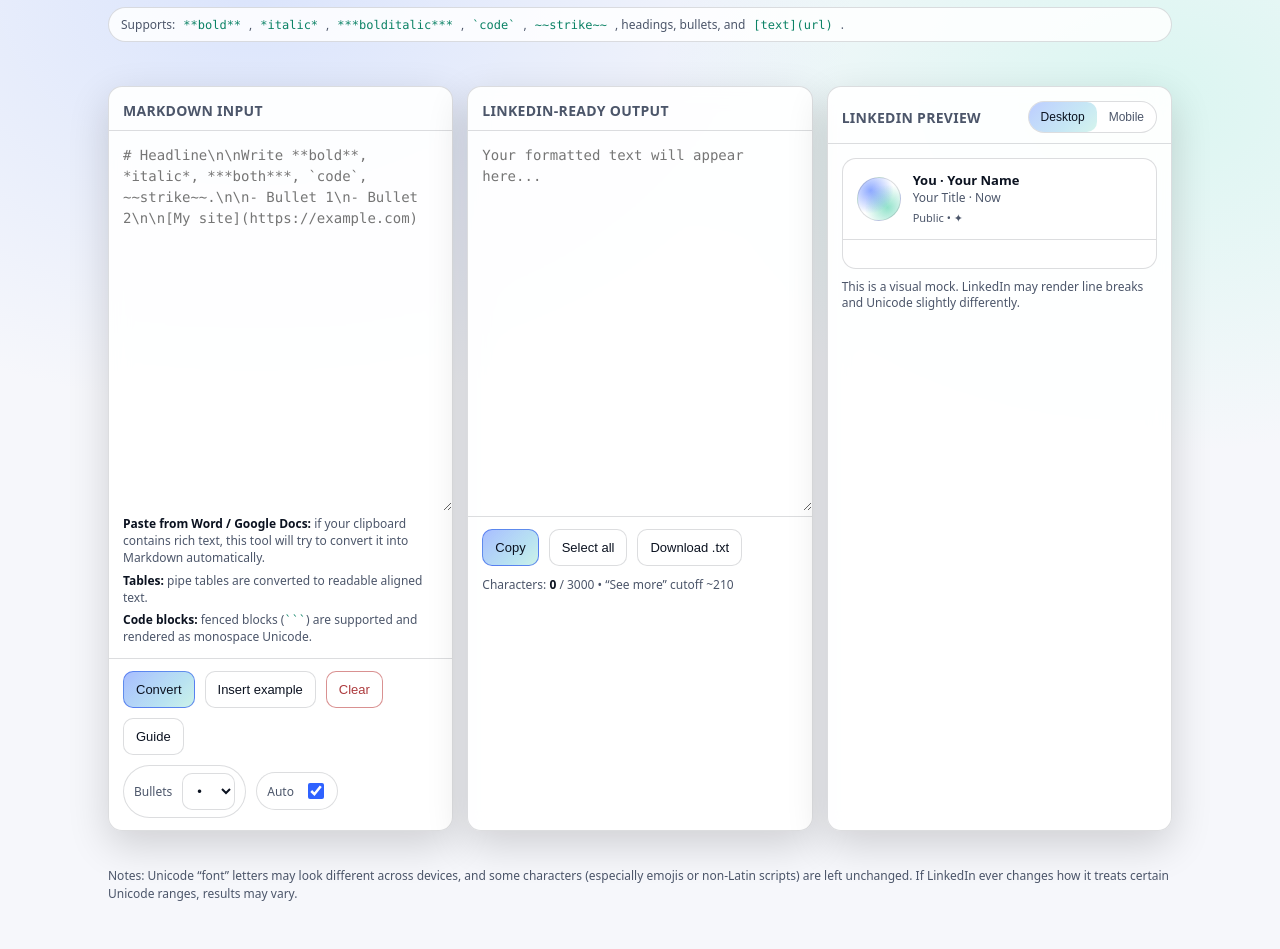
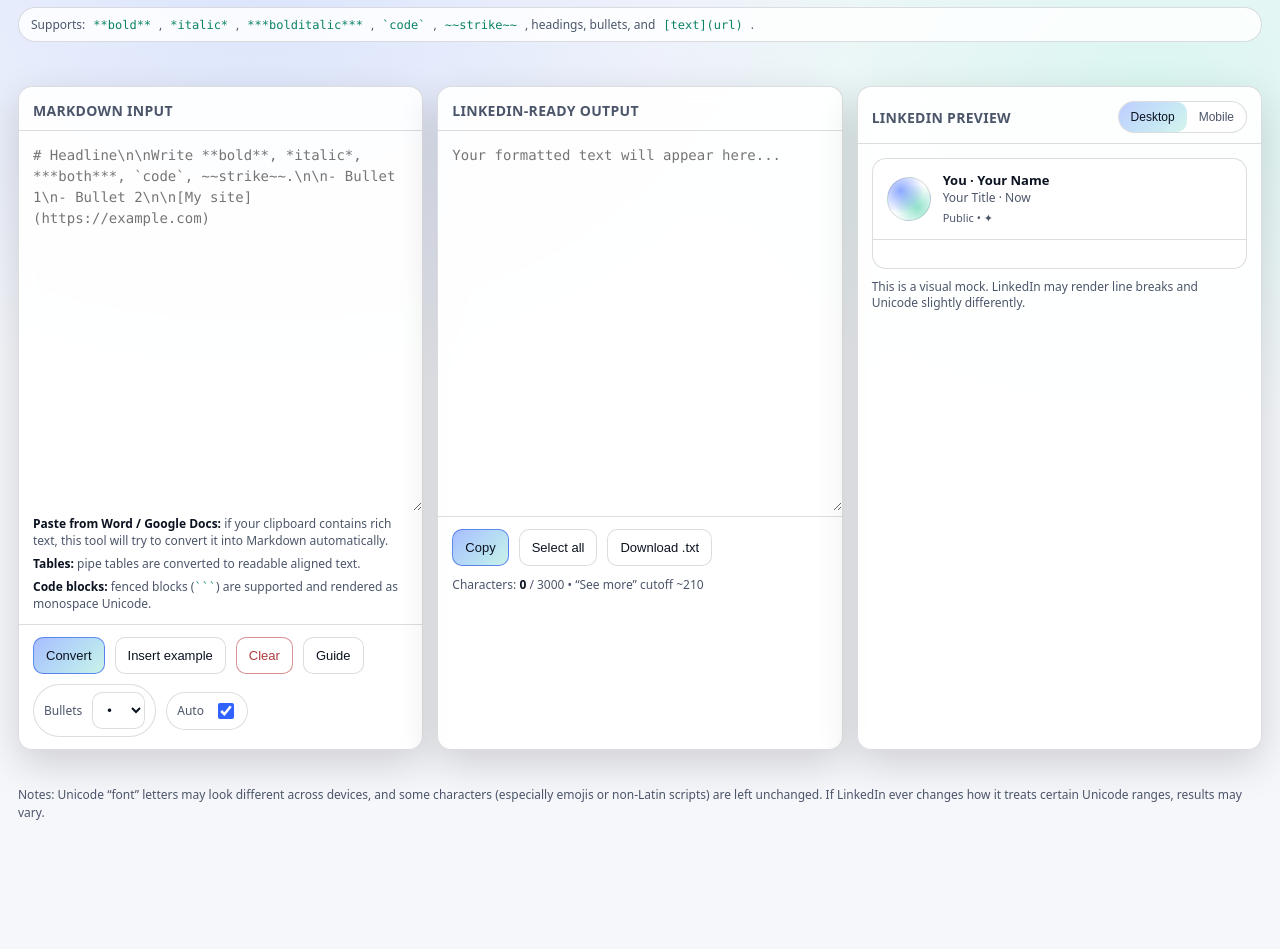
Before and after one commit to trsdn/md2linkedin, a plain HTML site: page index.html in a window 1280 px wide. Shown: the part 115-1064 px from the top of the page. After the commit the page ends 983 px from the top, so only its background shows below. Drawn offline with Linux system fonts and the light colour scheme.

Commit message:
Widen layout

```diff
--- a/index.html
+++ b/index.html
@@ -41,7 +41,7 @@
     }
 
     header {
-      max-width: 1100px;
+      max-width: 1280px;
       margin: 28px auto 10px;
       padding: 0 18px;
     }
@@ -59,7 +59,7 @@
     }
 
     .wrap {
-      max-width: 1100px;
+      max-width: 1280px;
       margin: 18px auto 36px;
       padding: 0 18px;
       display: grid;
@@ -162,7 +162,7 @@
       display: grid;
       gap: 10px;
       grid-template-columns: 1fr;
-      max-width: 1100px;
+      max-width: 1280px;
       margin: 0 auto;
       padding: 0 18px 26px;
     }
@@ -353,7 +353,7 @@
     }
 
     .footer {
-      max-width: 1100px;
+      max-width: 1280px;
       margin: 0 auto;
       padding: 0 18px 34px;
       color: var(--muted);
```
